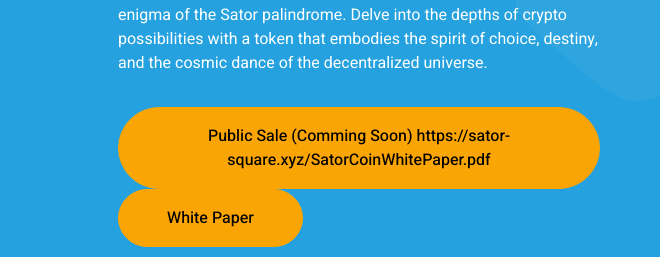
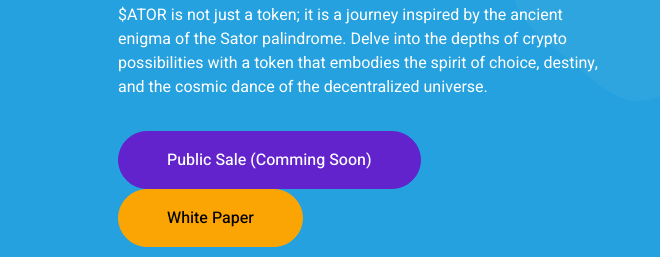
Before and after one commit to sator233456/SatorWebSite, a plain HTML site: page index.html in a window 1280 px wide. Shown: the part 1183-1440 px from the top of the page, 0-660 px from the left. Drawn offline with nearby package versions, Linux system fonts and the light colour scheme.

Commit message:
Update index.html

```diff
--- a/index.html
+++ b/index.html
@@ -157,7 +157,7 @@
                             <p class="text-white pb-3 animated slideInDown">$ATOR is not just a token; it is a journey inspired by the ancient enigma of the Sator palindrome. Delve into the depths of crypto possibilities with a token that embodies the spirit of choice, destiny, and the cosmic dance of the decentralized universe.
                             </p>
 
-                            <a href="" class="btn btn-secondary py-sm-3 px-sm-5 rounded-pill me-3 animated slideInLeft">Public Sale (Comming Soon) https://sator-square.xyz/SatorCoinWhitePaper.pdf</a>
+                            <a href="" class="btn btn-primary py-sm-3 px-sm-5 rounded-pill me-3 animated slideInLeft">Public Sale (Comming Soon)</a>
                            <a href="https://sator-square.xyz/SatorCoinWhitePaper.pdf" class="btn btn-secondary py-sm-3 px-sm-5 rounded-pill me-3 animated slideInLeft">White Paper</a>
 
 
```
